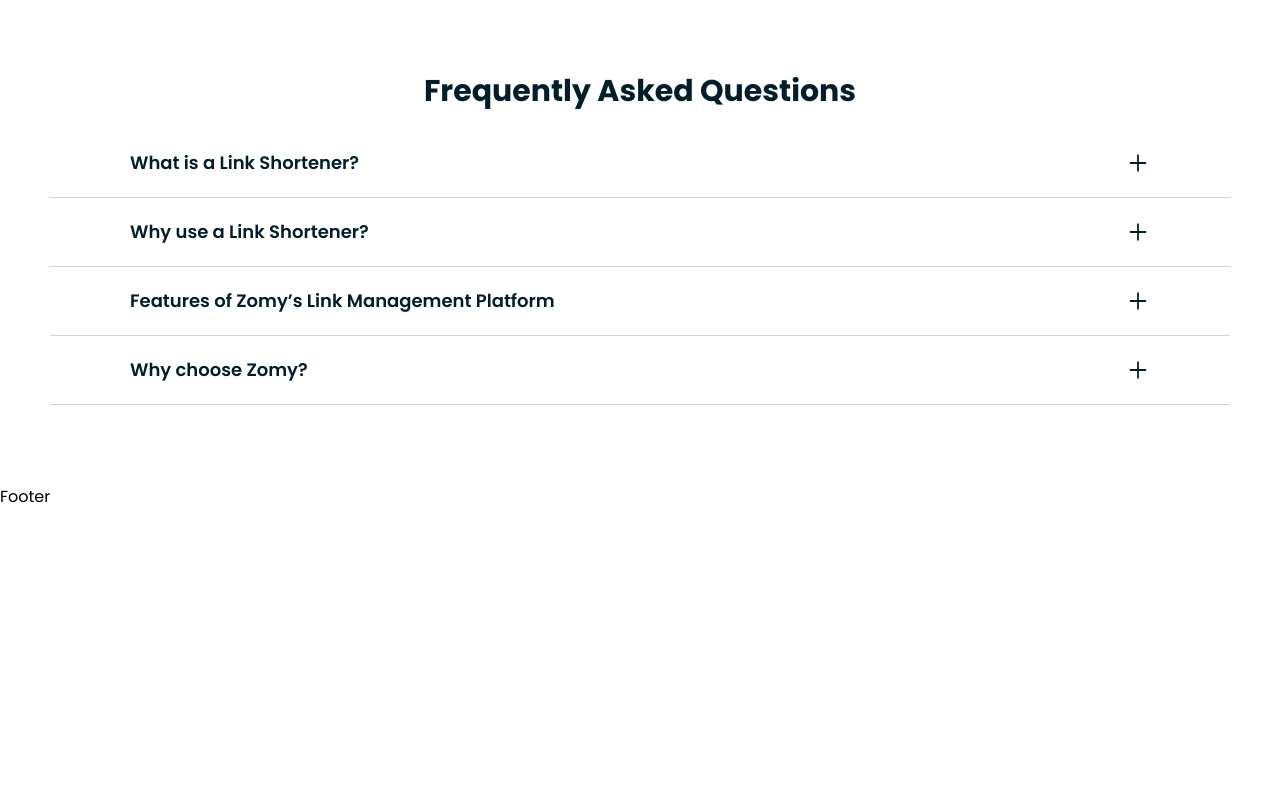
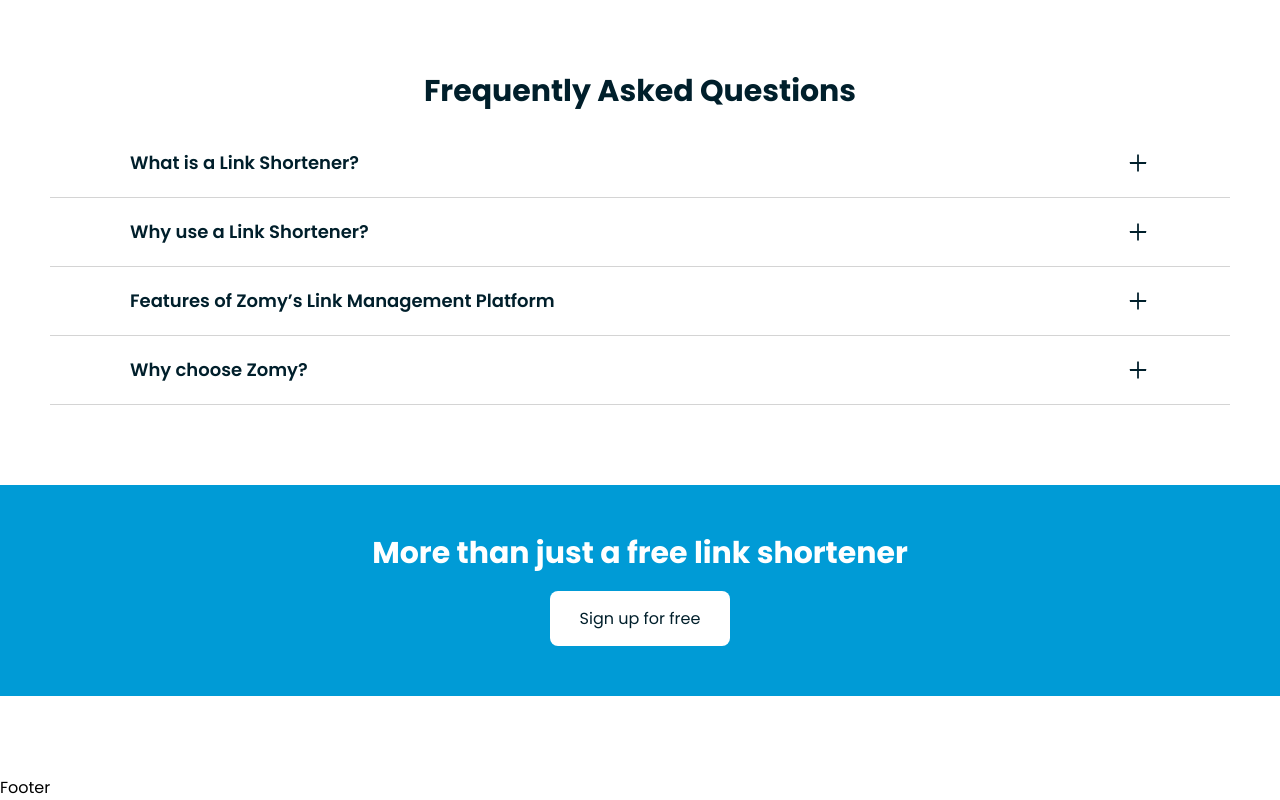
Before and after one commit to zomeru/zomink, a Next.js app: page / in a window 1280 px wide. Shown: the part 1737-2537 px from the top of the page. Before the commit the page ends 2246 px from the top, so only its background shows below. Built offline with nearby package versions, Linux system fonts and the light colour scheme.

Commit message:
Added banner section

```diff
--- /dev/null
+++ b/src/components/_pages/landing/Banner/index.tsx
@@ -0,0 +1,20 @@
+import React from 'react';
+
+const Banner = () => {
+  return (
+    <section className='padding-sides my-[80px]  bg-primary-200'>
+      <div className='max-width space-y-5 py-[50px]'>
+        <h2 className='sc-heading text-white'>
+          More than just a free link shortener
+        </h2>
+        <div className='flex justify-center'>
+          <button type='button' className='btn-white-lg'>
+            Sign up for free
+          </button>
+        </div>
+      </div>
+    </section>
+  );
+};
+
+export default Banner;
--- a/src/components/_pages/landing/FAQ/index.tsx
+++ b/src/components/_pages/landing/FAQ/index.tsx
@@ -1,8 +1,8 @@
 import React, { useState } from 'react';
+import Link from 'next/link';
 import { AiOutlinePlus, AiOutlineClose } from 'react-icons/ai';
 
 import { FAQs } from '@/components/constants';
-import Link from 'next/link';
 
 const FAQ = () => {
   const [selectedFAQ, setSelectedFAQ] = useState<string | null>(null);
--- a/src/components/_pages/landing/index.ts
+++ b/src/components/_pages/landing/index.ts
@@ -2,3 +2,4 @@
 export { default as ShortenField } from './ShortenField';
 export { default as Features } from './Features';
 export { default as FAQ } from './FAQ';
+export { default as Banner } from './Banner';
--- a/src/pages/index.tsx
+++ b/src/pages/index.tsx
@@ -1,7 +1,13 @@
 import type { NextPage } from 'next';
 
 import { Layout } from '@/components';
-import { FAQ, Features, Hero, ShortenField } from '@/components/_pages/landing';
+import {
+  Banner,
+  FAQ,
+  Features,
+  Hero,
+  ShortenField,
+} from '@/components/_pages/landing';
 
 const Home: NextPage = () => {
   return (
@@ -10,6 +16,7 @@
       <ShortenField />
       <Features />
       <FAQ />
+      <Banner />
     </Layout>
   );
 };
--- a/src/styles/globals.css
+++ b/src/styles/globals.css
@@ -47,6 +47,10 @@
     @apply h-[55px] rounded-lg border border-primary-200 bg-white px-[30px] text-primary-200 transition-all duration-200 ease-in-out hover:bg-sky-100;
   }
 
+  .btn-white-lg {
+    @apply h-[55px] rounded-lg  bg-white  px-[30px] text-primary-500 transition-all  duration-200 ease-in-out hover:bg-neutral-300;
+  }
+
   .max-width {
     @apply mx-auto max-w-[1500px];
   }
```
